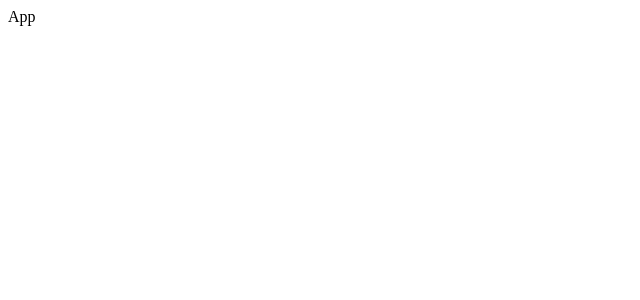
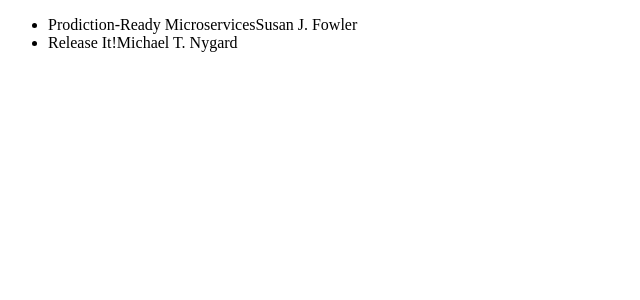
Before and after one commit to Hamonryemax/BooksIT, a React (Vite) app: page / in a window 1280 px wide. Shown: the top 300 px of the page, without its empty margins (0-640 px from the left). Built offline with nearby package versions, Linux system fonts and the light colour scheme.

Commit message:
add routing

```diff
--- a/src/components/app/app.jsx
+++ b/src/components/app/app.jsx
@@ -1,8 +1,14 @@
+import { Route, Routes } from 'react-router-dom';
+import { HomePage, CartPage } from "../pages";
+
 import './app.css';
 
 const App = () => {
     return (
-        <div>App</div>
+        <Routes>
+            <Route exact path="/" element={<HomePage />} />
+            <Route exact path="/cart" element={<CartPage />} />
+        </Routes>
     )
 }
 
--- /dev/null
+++ b/src/components/book-list-item/book-list-item.jsx
@@ -0,0 +1,23 @@
+import PropTypes from 'prop-types';
+
+import './book-list-item.css';
+
+const BookListItem = ({ book }) => {
+    const { title, author } = book;
+
+    return (
+        <>
+            <span>{title}</span>
+            <span>{author}</span>
+        </>
+    );
+};
+
+BookListItem.propTypes = {
+    book: PropTypes.shape({
+        title: PropTypes.string.isRequired,
+        author: PropTypes.string.isRequired
+    }).isRequired
+};
+
+export default BookListItem;
--- /dev/null
+++ b/src/components/book-list/book-list.jsx
@@ -0,0 +1,25 @@
+import React from "react";
+import { useSelector } from "react-redux";
+import BookListItem from "../book-list-item/book-list-item.jsx";
+
+import "./book-list.css";
+
+const BookList = () => {
+    const books = useSelector((state) => state.books);
+
+    return (
+        <ul>
+            {books.length > 0 ? (
+                books.map((book) => (
+                    <li key={book.id}>
+                        <BookListItem book={book} />
+                    </li>
+                ))
+            ) : (
+                <p>No books available</p>
+            )}
+        </ul>
+    );
+};
+
+export default React.memo(BookList);
--- /dev/null
+++ b/src/components/pages/cart-page.jsx
@@ -0,0 +1,8 @@
+
+const CartPage = () => {
+    return (
+        <div>Cart page</div>
+    )
+}
+
+export default CartPage;
--- /dev/null
+++ b/src/components/pages/home-page.jsx
@@ -0,0 +1,9 @@
+import BookList from "../book-list/book-list.jsx"
+
+const HomePage = () => {
+    return (
+        <BookList />
+    );
+};
+
+export default HomePage;
--- /dev/null
+++ b/src/components/pages/index.jsx
@@ -0,0 +1,7 @@
+import HomePage from "./home-page.jsx"
+import CartPage from "./cart-page.jsx"
+
+export {
+    HomePage,
+    CartPage
+};
--- a/src/reducers/index.js
+++ b/src/reducers/index.js
@@ -1,7 +1,16 @@
 import { createSlice } from '@reduxjs/toolkit';
 
 const initialState = {
-    books: [],
+    books: [
+        {
+            id: 1,
+            title: 'Prodiction-Ready Microservices',
+            author: 'Susan J. Fowler' },
+        {
+            id: 2,
+            title: 'Release It!',
+            author: 'Michael T. Nygard' }
+    ]
 };
 
 const booksSlice = createSlice({
```
Also changed, not shown: src/components/book-list-item/book-list-item.css (added), src/components/book-list/book-list.css (added).
